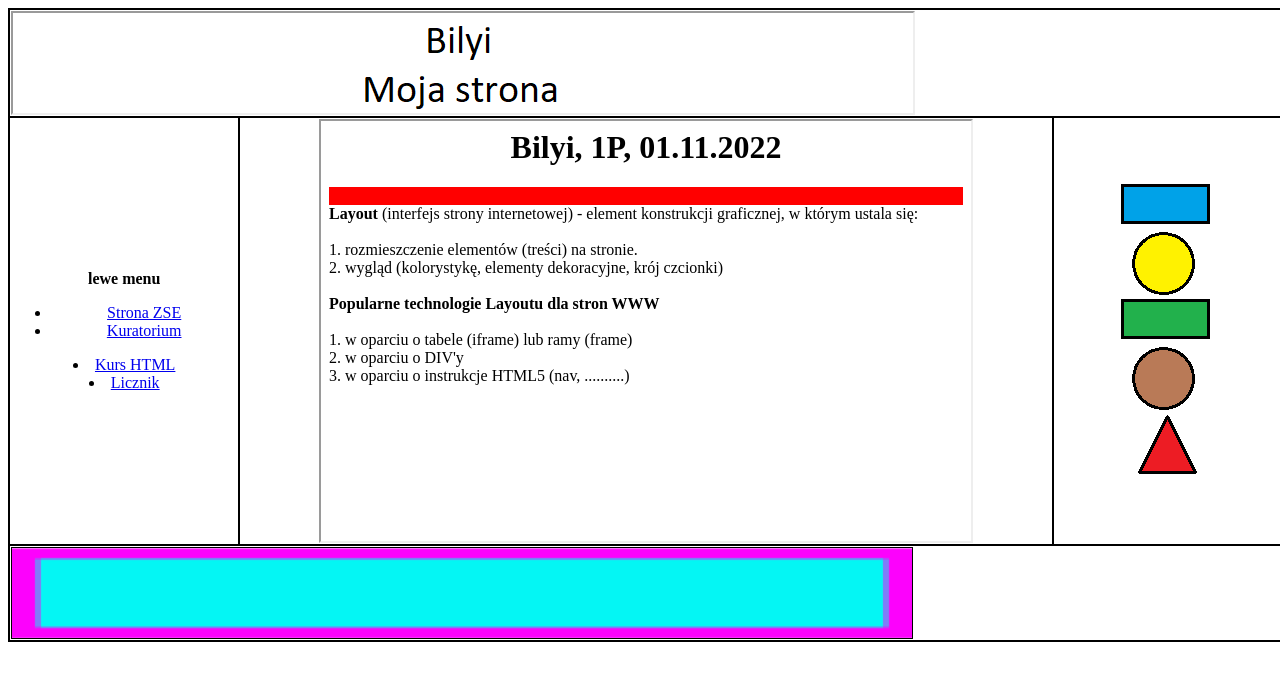
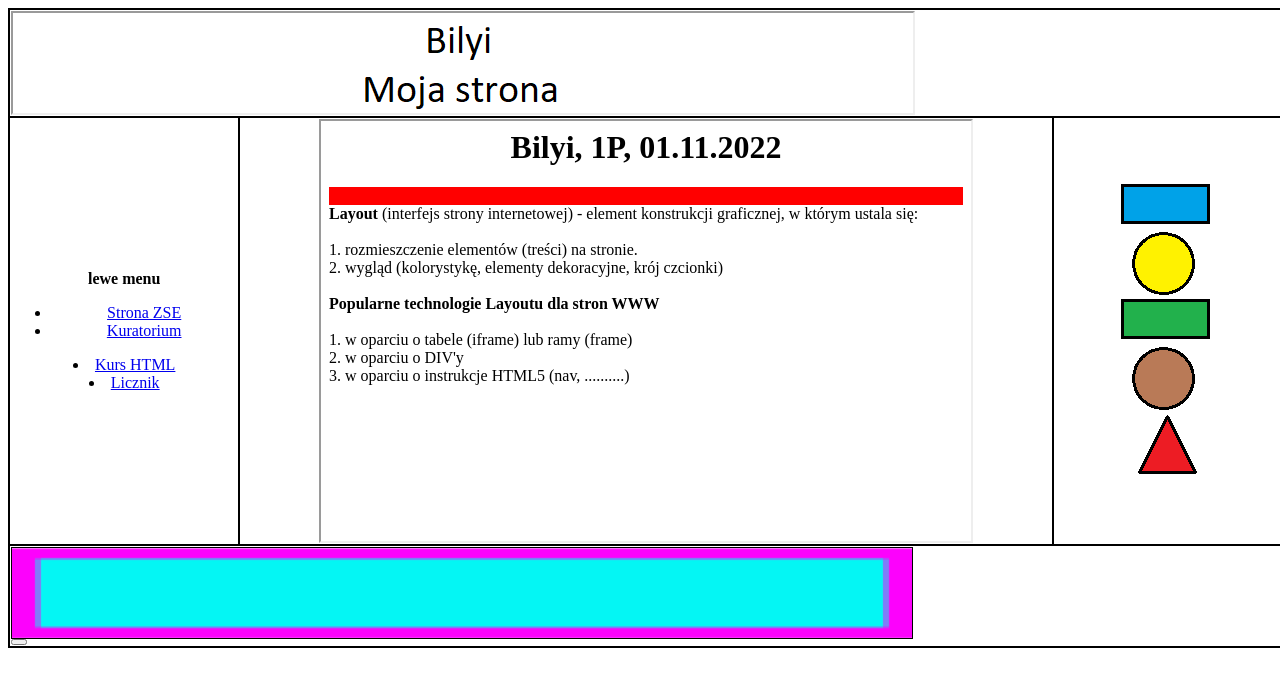
Before and after one commit to Saniok138/Saniok138_01.11.2022_z13-z14, a plain HTML site: page index.html in a window 1280 px wide. Drawn offline with Linux system fonts and the light colour scheme.

Commit message:
Update index.html

```diff
--- a/index.html
+++ b/index.html
@@ -68,7 +68,7 @@ background: white;
  <img src="stop_bilyi.png" width="900" height="90" alt="stopka"/>
  <div style="position:absolute; bottom:38; right:440;"><script type="text/javascript" src="//www.deszczowce.pl/licznik/licznik.php?id=122234478"></script></div>
  </div>
- <buttom>
+ <button>
 <script async src="https://www.googletagmanager.com/gtag/js?id=UA-G-KH8NM4CZBB"></script>
 <script>
 window.dataLayer = window.dataLayer || [];
@@ -76,7 +76,7 @@ function gtag(){dataLayer.push(arguments);}
 gtag('js', new Date());
 gtag('config', 'G-KH8NM4CZBB');
 </script>
-</buttom>
+</button>
 </td>
   </tr>
 </tbody>
```
